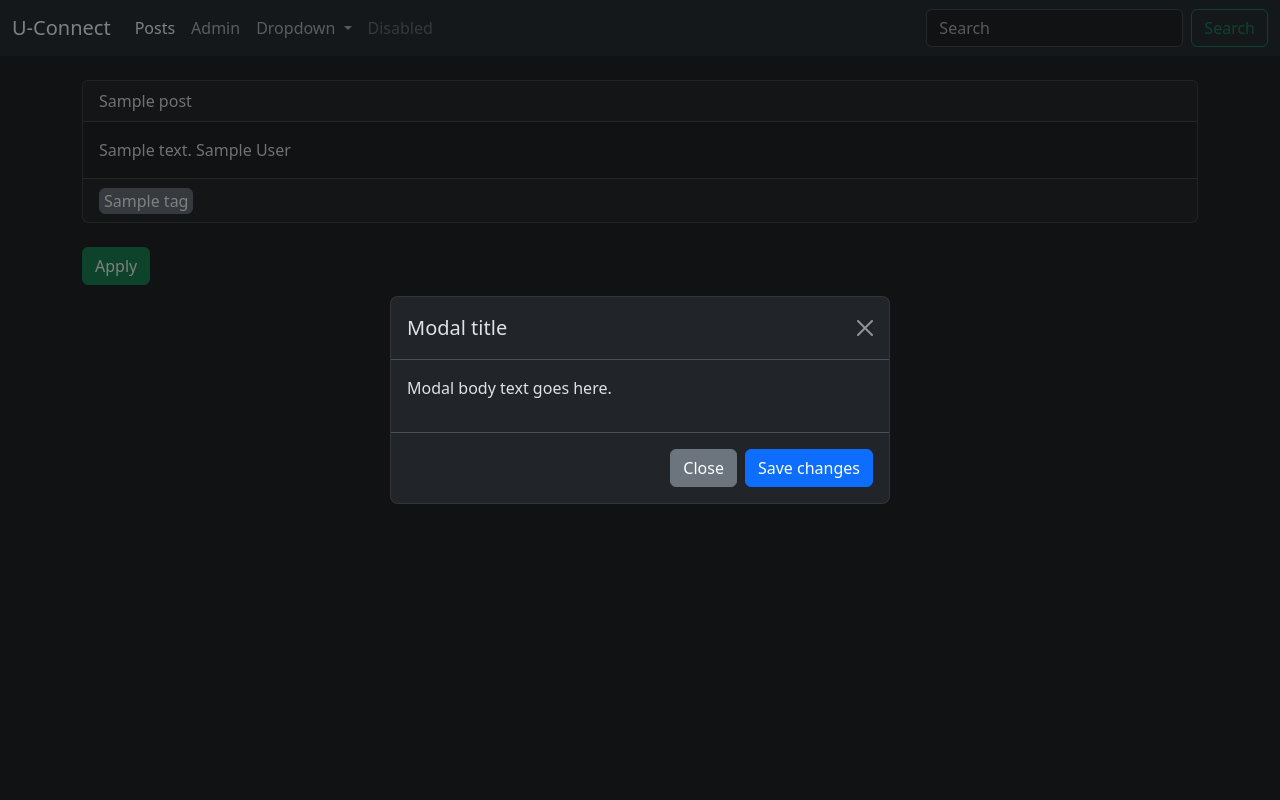
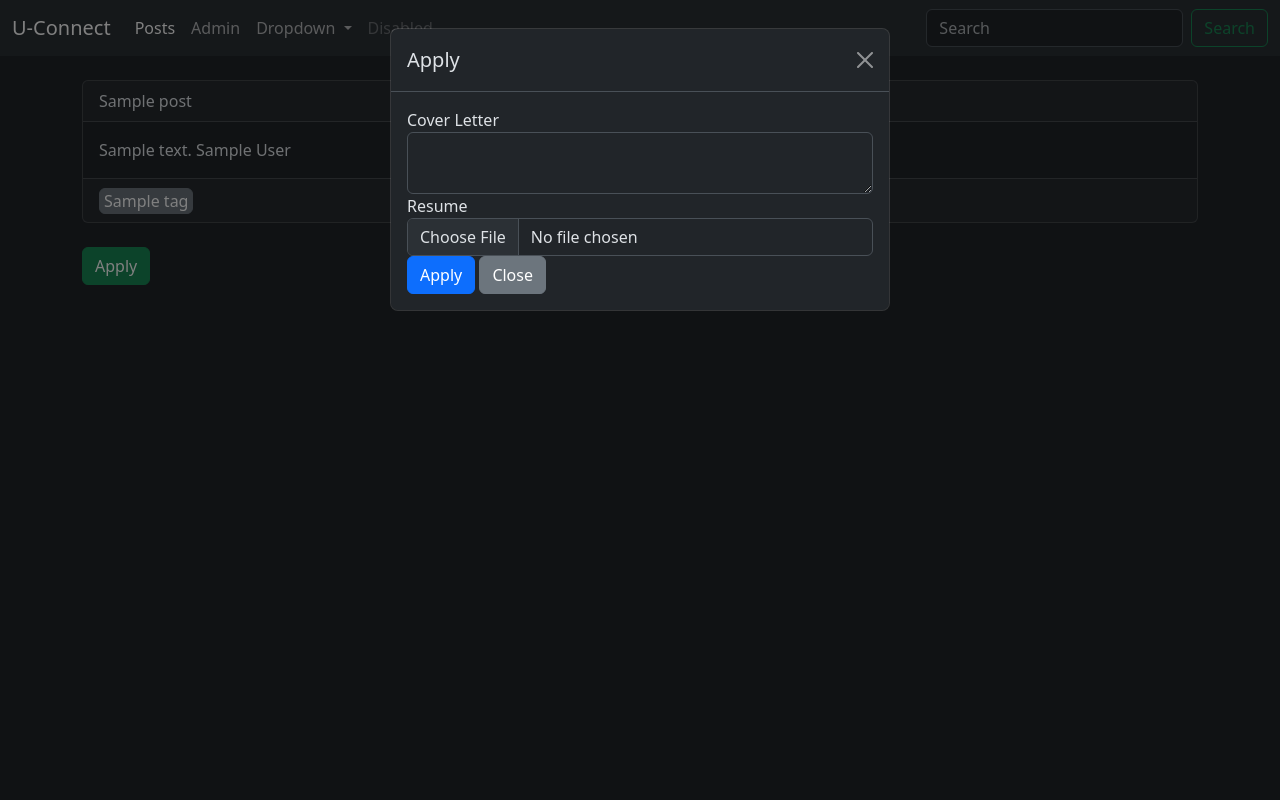
Before and after one commit to bhagyajkumar/miniproject, a Flask app: page /view-post/1 in a window 1280 px wide, after a click on "Apply". Run offline with Flask 3, Linux system fonts and the light colour scheme; tables that the repository leaves empty hold one stand-in row (values such as "Sample post").

Commit message:
applications done

```diff
--- a/app/auth/forms.py
+++ b/app/auth/forms.py
@@ -23,3 +23,9 @@ class EditProfileForm(FlaskForm):
     bio = TextAreaField("bio", validators=[validators.data_required()])
     email = StringField("email", validators=[validators.data_required()])
     location = StringField("location", validators=[validators.data_required()])
+
+
+class ApplyForm(FlaskForm):
+    resume = FileField("Resume", validators=[validators.DataRequired()])
+    cover_letter = TextAreaField("Cover Letter", validators=[validators.DataRequired()])
+    submit = SubmitField("Apply")
--- a/app/main/views.py
+++ b/app/main/views.py
@@ -1,7 +1,11 @@
+import os
+import uuid
+from app.auth.forms import ApplyForm
 from app.auth.models import User
 from . import main as view
 from flask import render_template, request, session, redirect, url_for, jsonify, flash
-from .models import ChatMessage, ChatRoom, ProjectPost, Role, Tag, Ticket, Project, TicketStatus
+from werkzeug.utils import secure_filename
+from .models import ChatMessage, ChatRoom, ProjectApplication, ProjectPost, Role, Tag, Ticket, Project, TicketStatus
 from .forms import AddUserToProjectForm, AssignTicketForm, CreateProjectForm, CreateRoleForm, PostForm, TicketForm, AddUserToRoleForm
 from ..ext import db
 from flask_login import current_user, login_required
@@ -24,8 +28,8 @@ def home():
 @view.route("/view-post/<id>")
 def view_post(id):
     post = ProjectPost.query.get(id)
-    print (post)
-    return render_template ("pages/viewpost.html", post=post)
+    apply_form = ApplyForm()
+    return render_template ("pages/viewpost.html", post=post, form=apply_form)
 
 @view.route("/posts")
 def browse_posts():
@@ -54,6 +58,30 @@ def create_post():
         return "post created"
     return render_template("create_post.html", form=post_form)
 
+
+@view.route("/posts/<id>/apply", methods=[ "POST"])
+def apply_to_post(id):
+    post = ProjectPost.query.get(id)
+    form = ApplyForm()
+    if form.validate_on_submit():
+        resume_file = form.resume.data
+        filename = secure_filename(str(uuid.uuid4()) + resume_file.filename)
+        resume_path = os.path.join("static/resumes", filename)
+        resume_file.save("app/"+resume_path)
+
+        # Get the URL for the saved resume file
+        resume_url = url_for('static', filename="resumes/"+filename)
+
+        application = ProjectApplication(user=current_user, resume_link=resume_url, message=form.cover_letter.data, project_post=post)
+        db.session.add(application)
+        db.session.commit()
+        return "Application submitted"
+
+@view.route("/posts/<id>/applications")
+def view_applications(id):
+    post = ProjectPost.query.get(id)
+    applications = post.applications
+    return render_template("pages/applications.html", applications=applications)
 
 @view.route("/projects/create", methods=["GET", "POST"])
 def create_project():
@@ -226,8 +254,6 @@ def auto_assign_ticket(pid):
 
 
 
-    return "printed"
-
 @view.route("/projects/<pid>/ticket/<tid>/delete")
 def delete_ticket(pid,tid):
     ticket = Ticket.query.get(tid)
--- a/app/templates/auth/profile.html
+++ b/app/templates/auth/profile.html
@@ -71,8 +71,8 @@
                             {{ i.description }}
                             {% if i.applications %}
                             <br /><br />
-                            <button class="btn btn-success">Applications <span class="badge text-bg-secondary">{{
-                                    i.applications|length }}</span></button>
+                            <a href="{{ url_for('main.view_applications', id=i.id) }}" class="btn btn-success">Applications <span class="badge text-bg-secondary">{{
+                                    i.applications|length }}</span></a href="{{ url_for('main.view_applications', id=i.id) }}">
 
                             {% endif %}
                         </div>
--- a/app/templates/includes/modal.html
+++ /dev/null
@@ -1,19 +0,0 @@
-
-
-<div class="modal" id="exampleModal" tabindex="-1">
-    <div class="modal-dialog modal-dialog-centered">
-      <div class="modal-content">
-        <div class="modal-header">
-          <h5 class="modal-title">Modal title</h5>
-          <button type="button" class="btn-close" data-bs-dismiss="modal" aria-label="Close"></button>
-        </div>
-        <div class="modal-body">
-          <p>Modal body text goes here.</p>
-        </div>
-        <div class="modal-footer">
-          <button type="button" class="btn btn-secondary" data-bs-dismiss="modal">Close</button>
-          <button type="button" class="btn btn-primary">Save changes</button>
-        </div>
-      </div>
-    </div>
-  </div>
--- a/app/templates/pages/viewpost.html
+++ b/app/templates/pages/viewpost.html
@@ -22,5 +22,27 @@
     </div>
     <br>
     <a class="btn btn-success" data-bs-toggle="modal" data-bs-target="#exampleModal">Apply</a>
-    {%include "includes/modal.html"%}
+
+
+<div class="modal" id="exampleModal" tabindex="-1">
+    <form action="{{url_for('main.apply_to_post', id=post.id)}}" method="POST"  enctype="multipart/form-data">
+        {{form.csrf_token}}
+    <div class="modal-dialog modal-dialog-centered">
+      <div class="modal-content">
+        <div class="modal-header">
+          <h5 class="modal-title">Apply</h5>
+          <button type="button" class="btn-close" data-bs-dismiss="modal" aria-label="Close"></button>
+        </div>
+        <div class="modal-body">
+
+            {{form.cover_letter.label}}
+            {{form.cover_letter(class="form-control")}}
+            {{ form.resume.label }}
+            {{ form.resume(class="form-control") }}
+            {{form.submit(class="btn btn-primary")}}
+            <button type="button" class="btn btn-secondary" data-bs-dismiss="modal">Close</button>
+        </div>
+      </div>
+    </div>
+  </div>
 {% endblock %}
```
Also changed, not shown: app/templates/pages/applications.html (added, +27 -0 lines), 3 other files.
